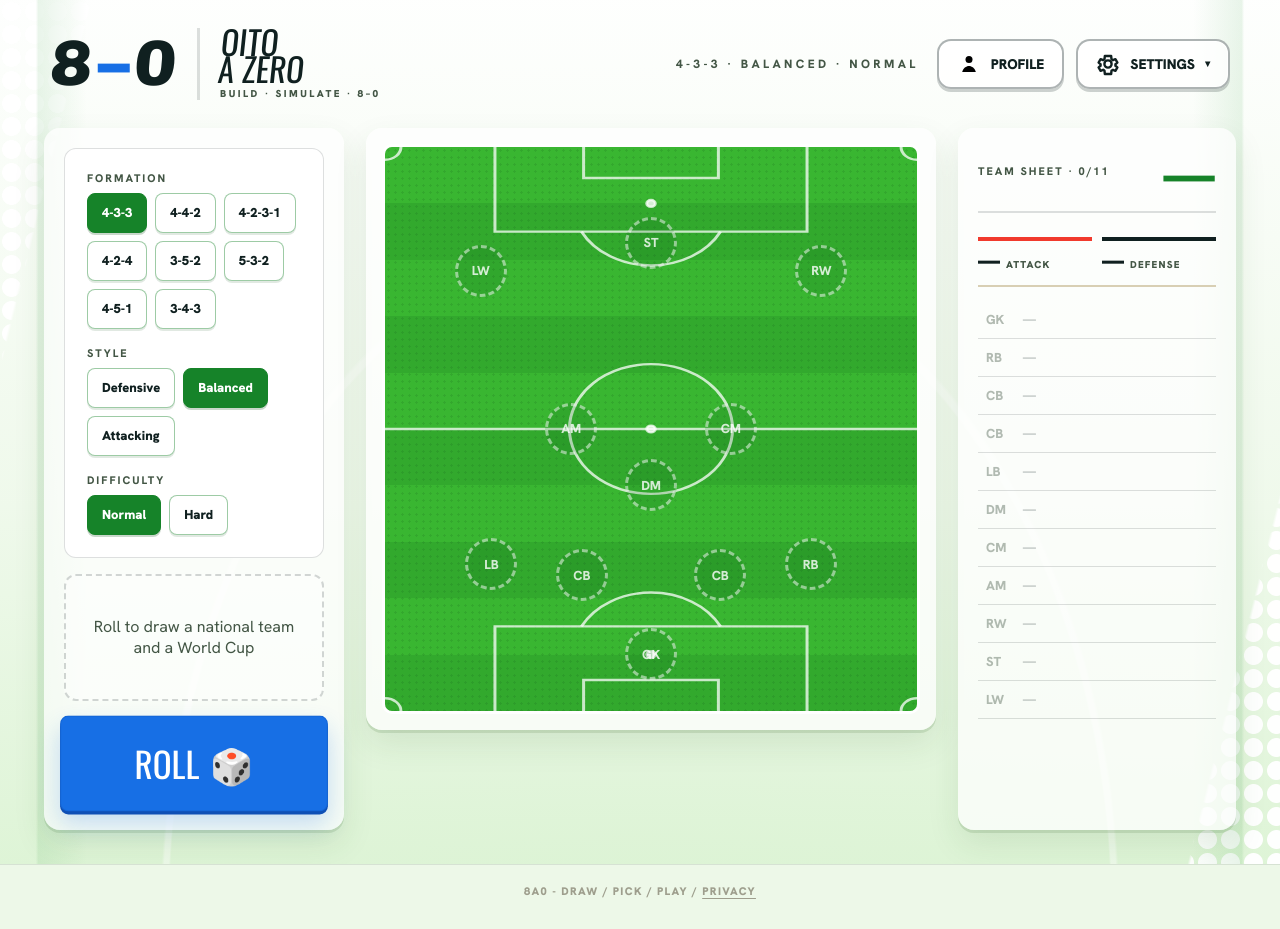
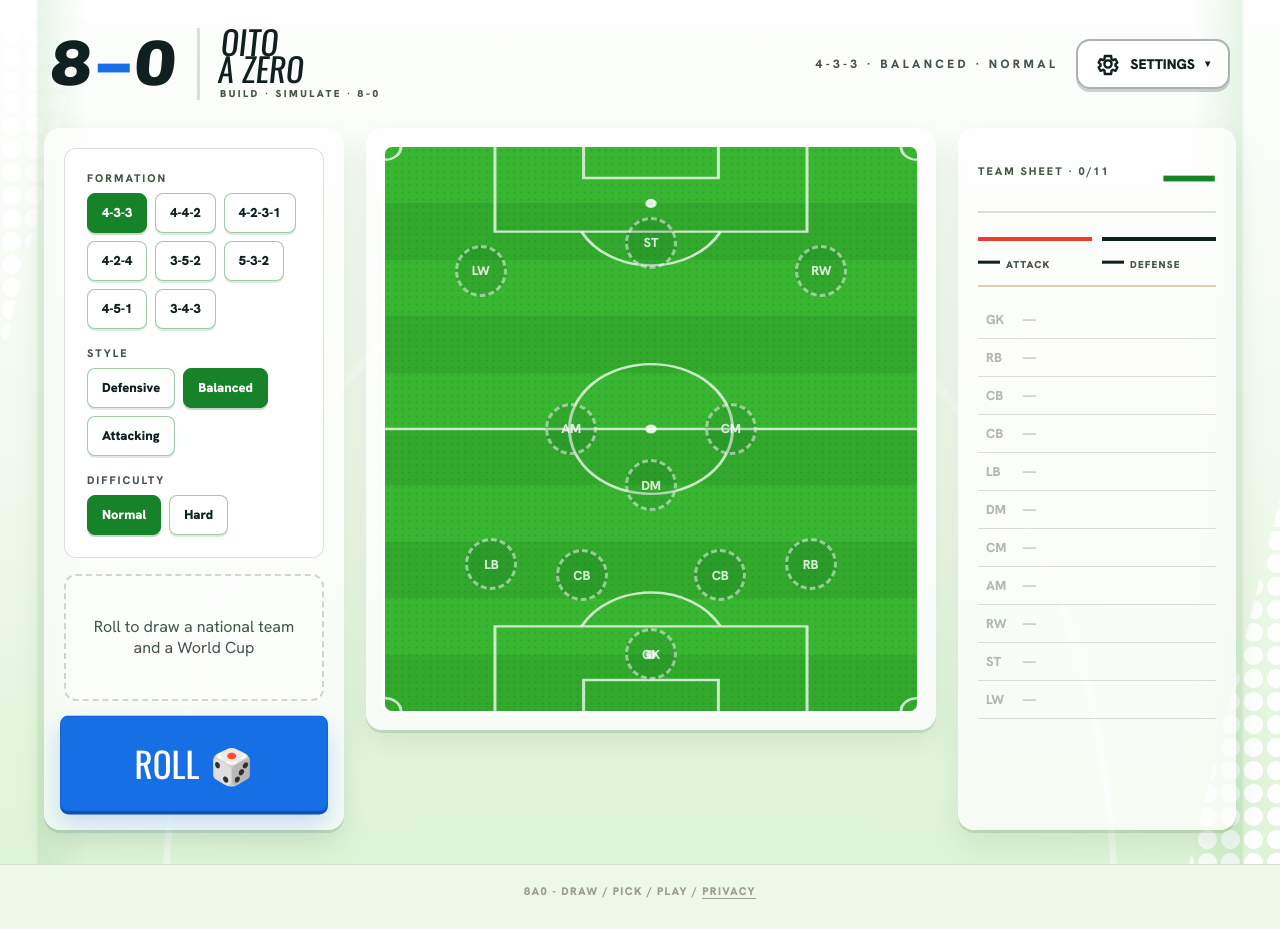
Before and after one commit to malgany/8a0, a Next.js app: page /en/play in a window 1280 px wide. Built offline with nearby package versions, Linux system fonts and the light colour scheme.

Commit message:
fix: hide profile nav links

```diff
--- a/src/components/PlayClient.tsx
+++ b/src/components/PlayClient.tsx
@@ -2023,14 +2023,6 @@ export function PlayClient({ locale, sharedCode }: { locale: Locale; sharedCode?
               {draft.options.mode === "classico" ? t.play.classic : t.play.memory}
             </span>
             <div className="play-toggles">
-              <Link className="profile-link play-profile-link" href={localePath(locale, "/perfil")} prefetch={false}>
-                <svg className="profile-ic" viewBox="0 0 24 24" aria-hidden="true">
-                  <circle cx="12" cy="7.5" r="3.5" />
-                  <path d="M5.2 20c.8-4 4-6.1 6.8-6.1s6 2.1 6.8 6.1" />
-                  <path d="M8 20h8" />
-                </svg>
-                <span className="profile-link-label">{t.home.profile}</span>
-              </Link>
               <SettingsToggle locale={locale} label={t.home.settings} />
             </div>
           </div>
```
Also changed, not shown: src/components/HomePage.tsx (+0 -8 lines).
